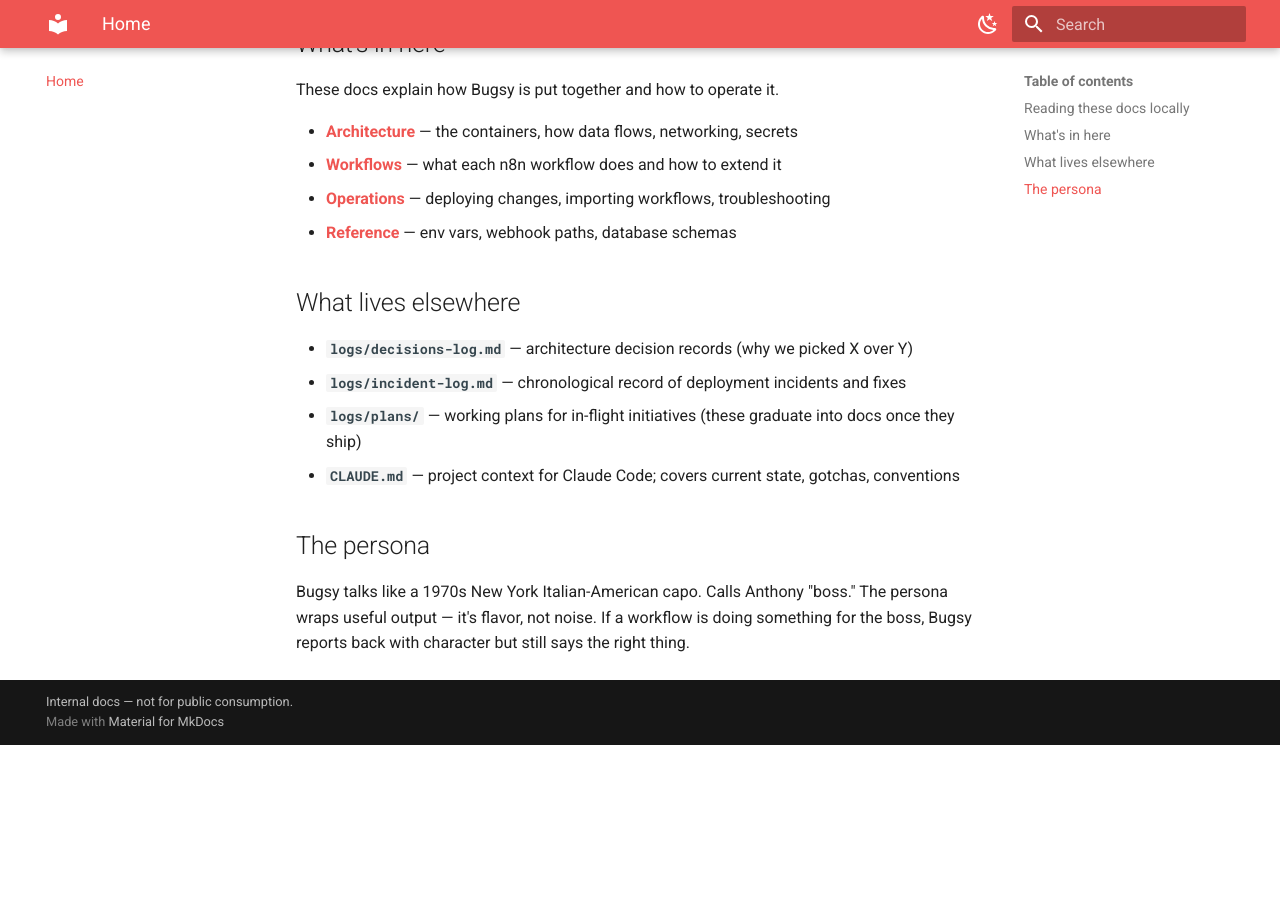
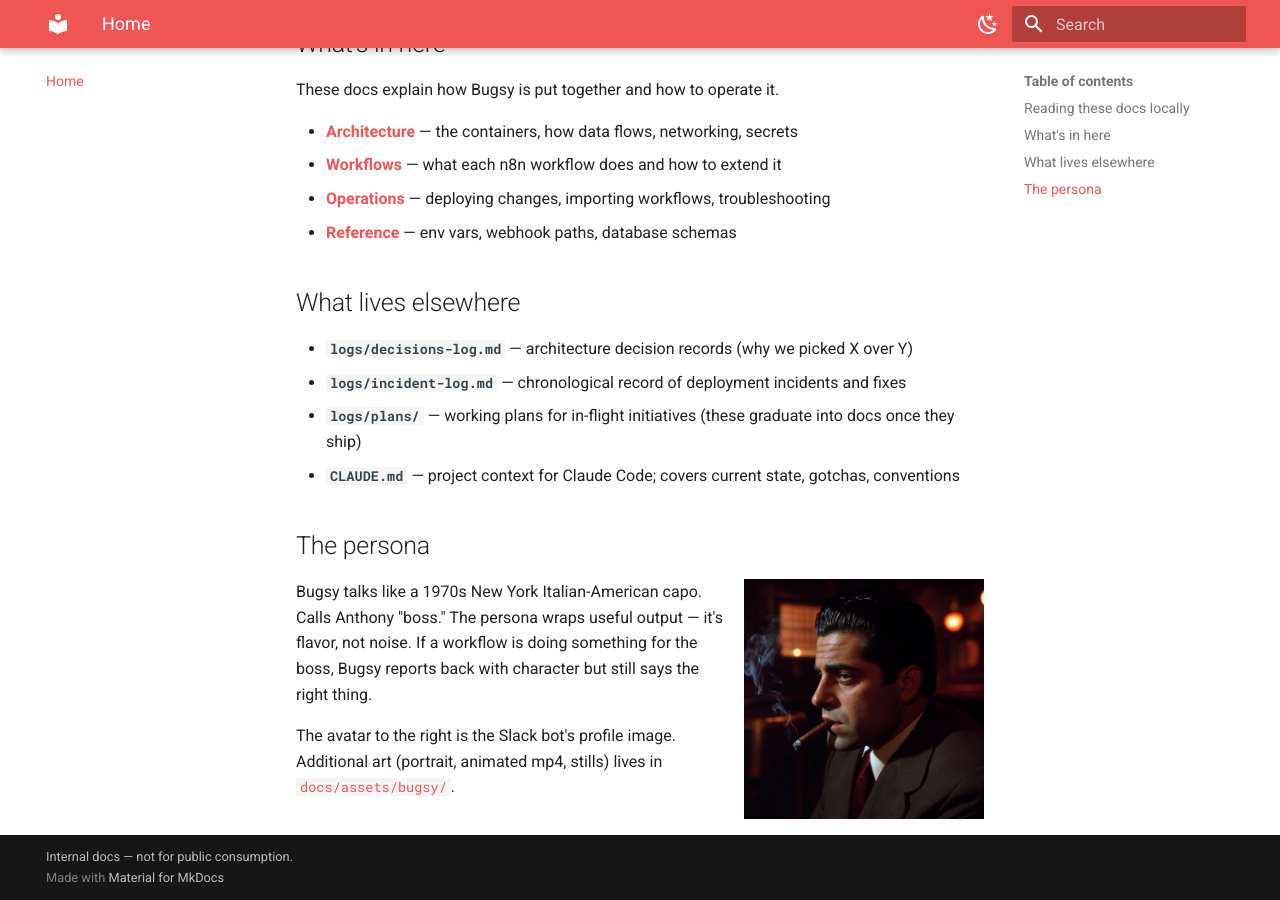
Before and after one commit to anthonycoffey/_agent, an MkDocs documentation site: the page built from docs/index.md, in a window 1280 px wide and 900 px high, scrolled down 577 px. Built offline with MkDocs 1.6.1 and Material for MkDocs 9.7.7, drawn with Linux system fonts in a browser that asks for light colours; before the commit the page ends 1322 px from its top, so only the background shows below that.

Commit message:
chore(docs): add Bugsy art assets and embed the Slack-profile avatar on the docs home
Bring the Midjourney-generated Bugsy art into the repo under docs/assets/bugsy/:
the production Slack-profile avatar, a full-body portrait, the animated
mp4 source, and five 624×624 stills extracted from the mp4. ~8 MB total,
no LFS needed.

docs/assets/bugsy/README.md inventories each file with its production
status, dimensions, and intended surface. The persona section of
docs/index.md now embeds Bugsy - Avatar.png (right-aligned, 240px) as
the canonical "this is what Bugsy looks like" reference, with a pointer
to the asset folder for the portrait + animation + stills.

```diff
--- a/docs/index.md
+++ b/docs/index.md
@@ -31,4 +31,8 @@ These docs explain how Bugsy is put together and how to operate it.
 
 ## The persona
 
+![Bugsy avatar — used as the Slack bot's profile image](assets/bugsy/Bugsy%20-%20Avatar.png){ width="240" align="right" }
+
 Bugsy talks like a 1970s New York Italian-American capo. Calls Anthony "boss." The persona wraps useful output — it's flavor, not noise. If a workflow is doing something for the boss, Bugsy reports back with character but still says the right thing.
+
+The avatar to the right is the Slack bot's profile image. Additional art (portrait, animated mp4, stills) lives in [`docs/assets/bugsy/`](assets/bugsy/README.md).
```
Also changed, not shown: docs/assets/bugsy/README.md (added, +33 -0 lines), docs/assets/bugsy/Bugsy - Avatar.png (added), docs/assets/bugsy/Bugsy - Portrait.png (added), docs/assets/bugsy/bugsy-avatar-still-000.png (added), docs/assets/bugsy/bugsy-avatar-still-001.png (added), docs/assets/bugsy/bugsy-avatar-still-002.png (added), docs/assets/bugsy/bugsy-avatar-still-003.png (added), docs/assets/bugsy/bugsy-avatar-still-004.png (added), 1 other file.
